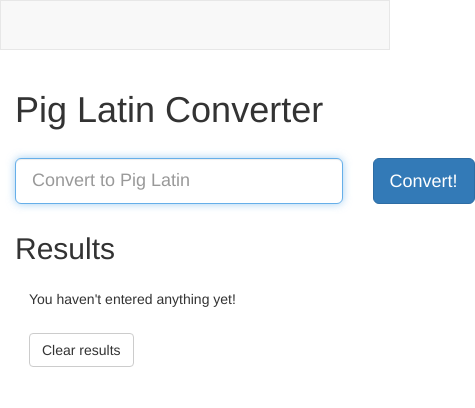
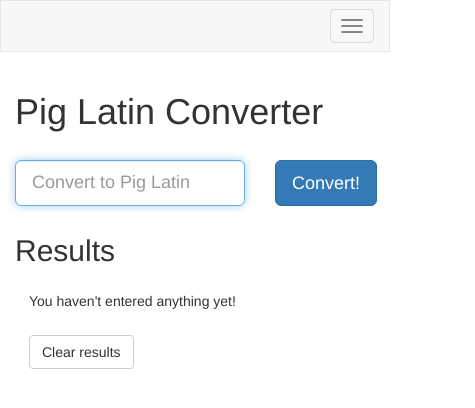
Before and after one commit to tomruttle/piglatin-fe, a plain HTML site: page index.html in a window 390 px wide. Shown: the whole page, 475 px wide, since content can reach past the window. Drawn offline with nearby package versions, Linux system fonts and the light colour scheme.

Commit message:
make navbar collapsible

```diff
--- a/index.html
+++ b/index.html
@@ -9,7 +9,15 @@
   <body>
     <nav class="navbar navbar-default">
       <div class="container-fluid">
-        <div class="collapse navbar-collapse" id="bs-example-navbar-collapse-1">
+        <div class="navbar-header">
+          <button type="button" class="navbar-toggle collapsed" data-toggle="collapse" data-target="#piglatin-nav">
+            <span class="sr-only">Toggle navigation</span>
+            <span class="icon-bar"></span>
+            <span class="icon-bar"></span>
+            <span class="icon-bar"></span>
+          </button>
+        </div>
+        <div class="collapse navbar-collapse" id="piglatin-nav">
           <ul class="nav navbar-nav">
             <li class="active"><a href="#">App<span class="sr-only"> (current)</span></a></li>
             <li><a href="https://news.ycombinator.com/" target="_blank">Hacker News</a></li>
@@ -23,10 +31,10 @@
         <h1>Pig Latin Converter</h1>
         <form id="piglatinform">
           <div class="row">
-            <div class="col-xs-11">
+            <div class="col-xs-8">
               <input input="text" class="form-control input-lg" id="convert-word" placeholder="Convert to Pig Latin" autofocus />
             </div>
-            <div class="col-xs-1">
+            <div class="col-xs-4">
               <button type="submit" class="btn btn-primary btn-lg" id="convert-button">Convert!</button>
             </div>
           </div>
```
